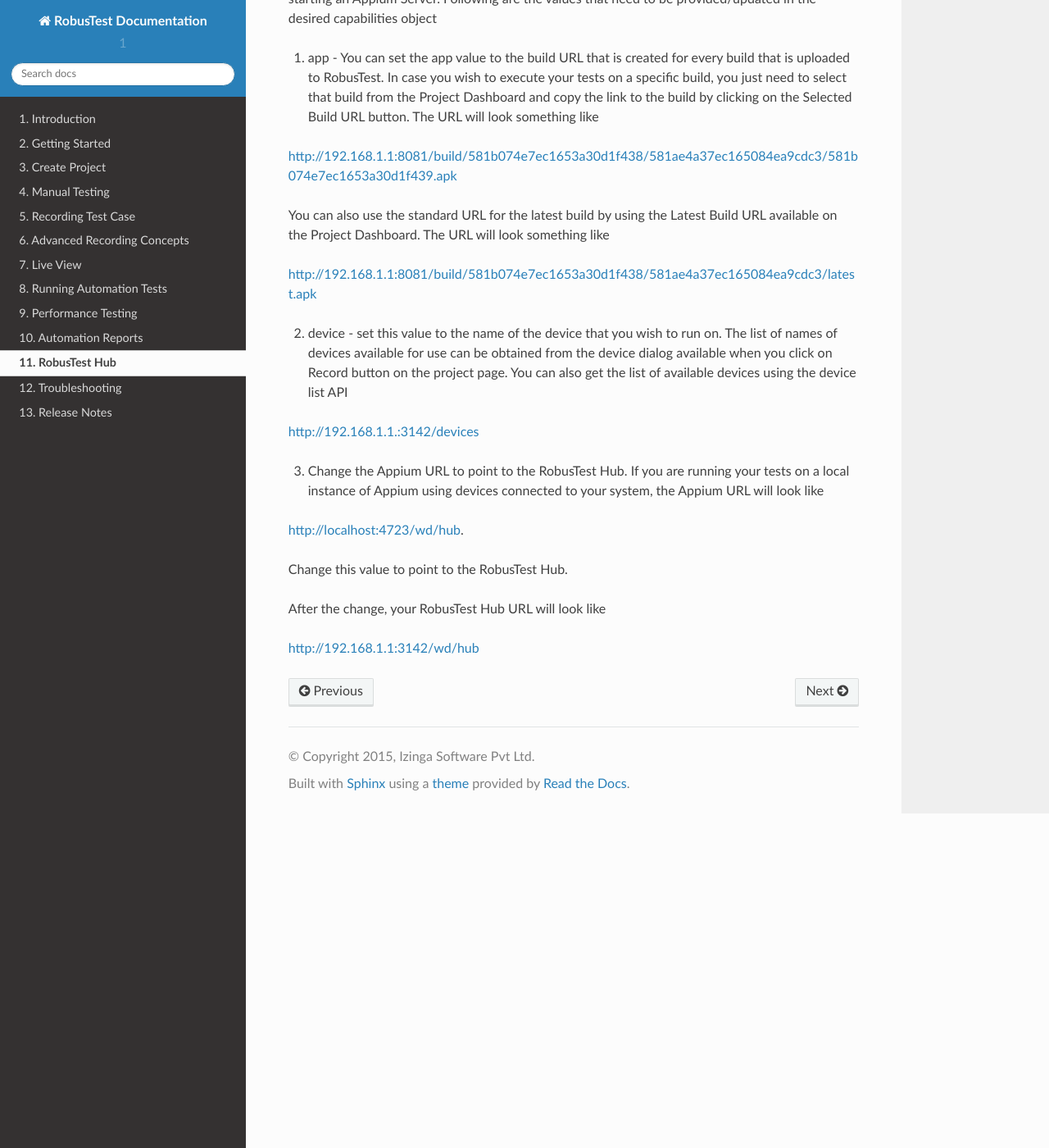
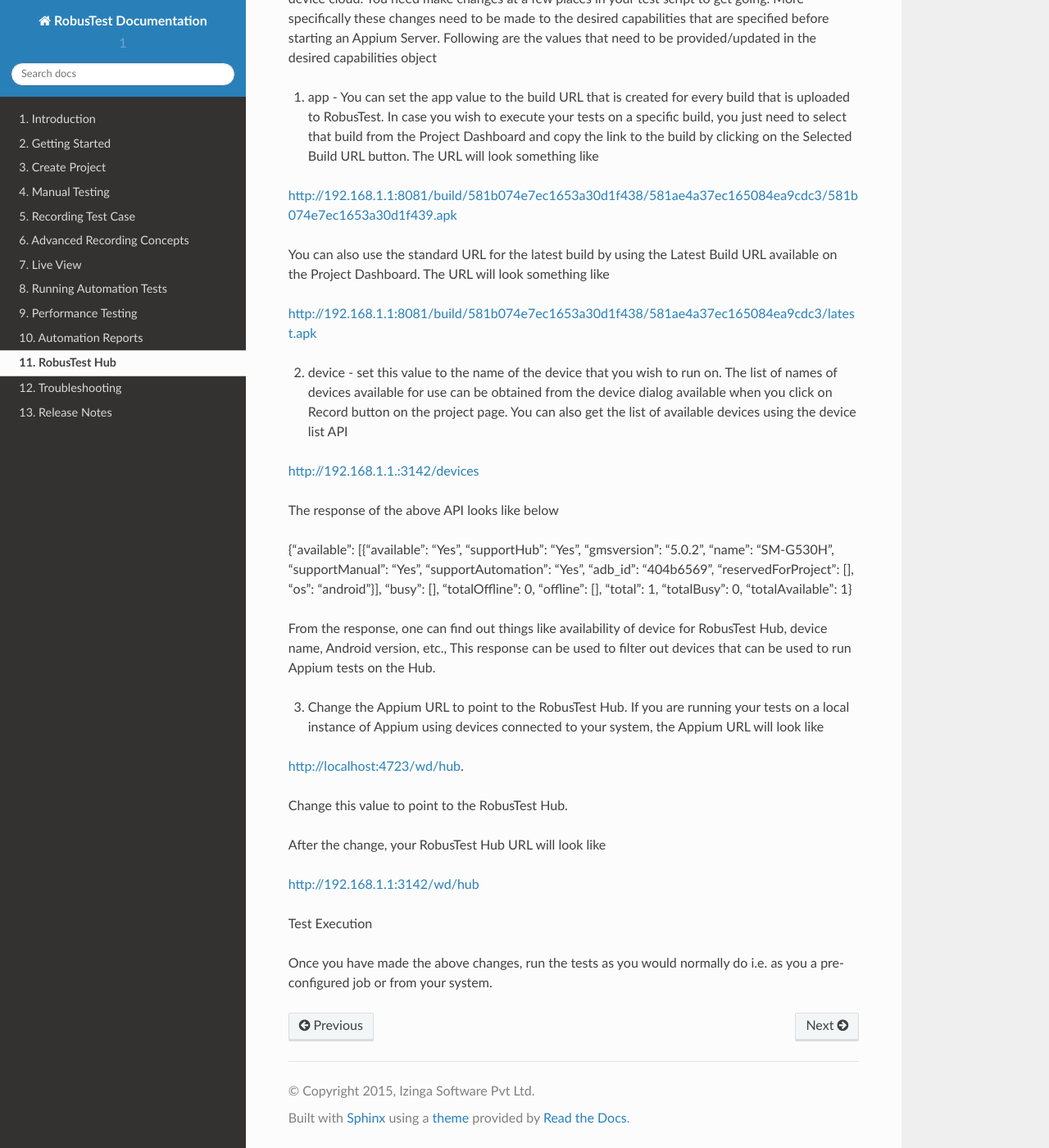
Before and after one commit to izinga/robustest_docs, a Sphinx documentation site: the page built from source/robustesthub.rst, in a window 1280 px wide and 1400 px high, scrolled down 445 px. Shown: the whole window at 82% size. Built offline with Sphinx 7.4.7 and the Read the Docs theme 2.0.0, drawn with Linux system fonts in a browser that asks for light colours.

Commit message:
Update robustesthub.rst

```diff
--- a/source/robustesthub.rst
+++ b/source/robustesthub.rst
@@ -16,6 +18,12 @@
 
 http://192.168.1.1.:3142/devices
 
+The response of the above API looks like below
+
+{"available": [{"available": "Yes", "supportHub": "Yes", "gmsversion": "5.0.2", "name": "SM-G530H", "supportManual": "Yes", "supportAutomation": "Yes", "adb_id": "404b6569", "reservedForProject": [], "os": "android"}], "busy": [], "totalOffline": 0, "offline": [], "total": 1, "totalBusy": 0, "totalAvailable": 1}
+
+From the response, one can find out things like availability of device for RobusTest Hub, device name, Android version, etc., This response can be used to filter out devices that can be used to run Appium tests on the Hub.
+
 3. Change the Appium URL to point to the RobusTest Hub. If you are running your tests on a local instance of Appium using devices connected to your system, the Appium URL will look like
 
 http://localhost:4723/wd/hub.
@@ -25,3 +33,7 @@
 After the change, your RobusTest Hub URL will look like
 
 http://192.168.1.1:3142/wd/hub
+
+Test Execution
+
+Once you have made the above changes, run the tests as you would normally do i.e. as you a pre-configured job or from your system.
```
Also changed, not shown: other parts of source/robustesthub.rst (+2 -0 lines).
